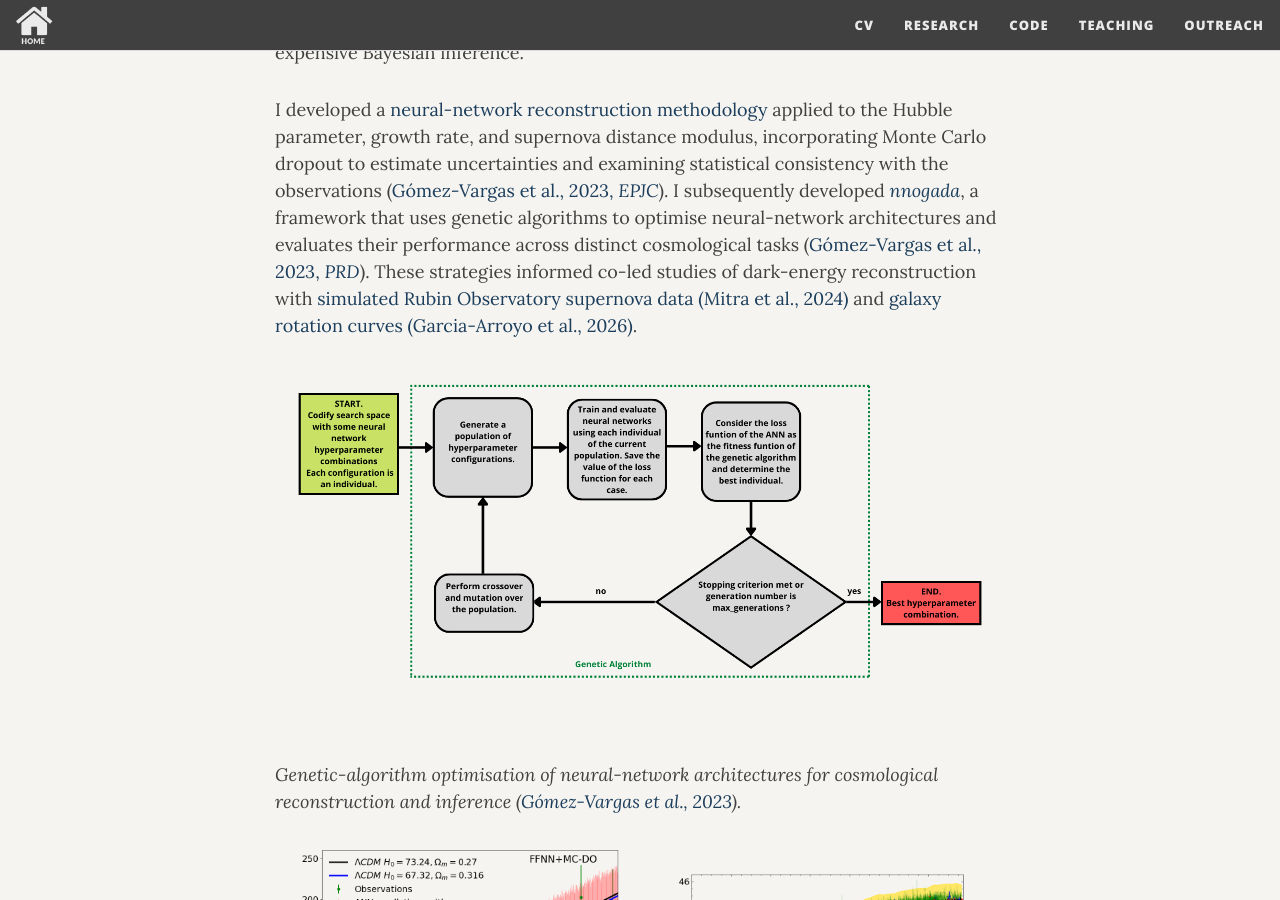
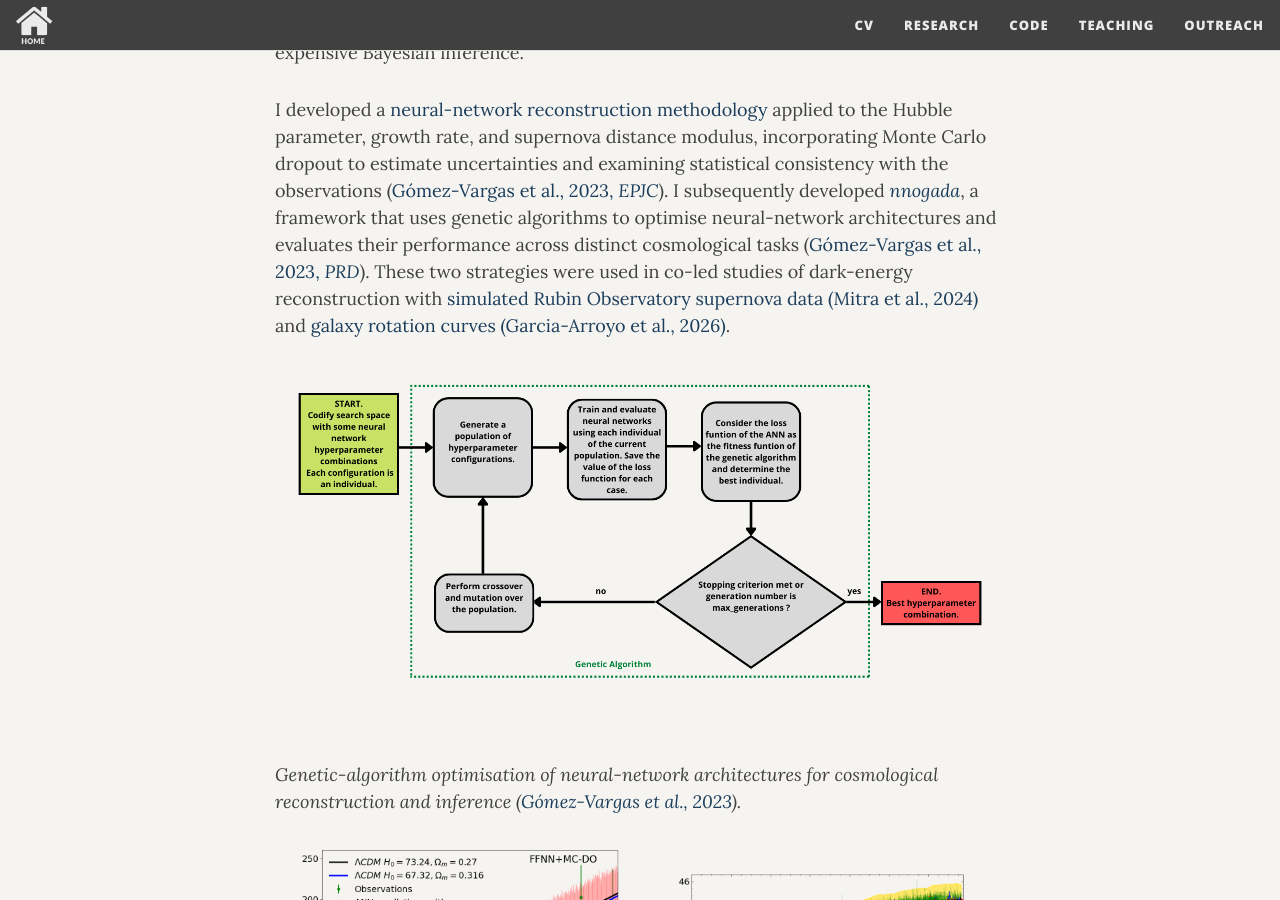
Before and after one commit to igomezv/igomezv.github.io, a Jekyll site: the page built from research.md, in a window 1280 px wide and 900 px high, scrolled down 2369 px. Built offline with Jekyll 4.4.1, drawn with Linux system fonts in a browser that asks for light colours; nearby versions of some CDN libraries; comment, search, counter and statistics services are not loaded.

Commit message:
Update research.md

```diff
--- a/research.md
+++ b/research.md
@@ -27,7 +27,7 @@ My longer-term goal is to connect photometric variability with spectroscopic act
 
 My research in astrophysical statistical inference originated in cosmology during my PhD at IPN and postdoctoral research at UNAM, addressing challenges involving limited datasets, uncertainty quantification, model selection, and computationally expensive Bayesian inference.
 
-I developed a [neural-network reconstruction methodology](/code/#ann-reconstructions) applied to the Hubble parameter, growth rate, and supernova distance modulus, incorporating Monte Carlo dropout to estimate uncertainties and examining statistical consistency with the observations ([Gómez-Vargas et al., 2023, *EPJC*](https://doi.org/10.1140/epjc/s10052-023-11435-9)). I subsequently developed [*nnogada*](/code/#nnogada), a framework that uses genetic algorithms to optimise neural-network architectures and evaluates their performance across distinct cosmological tasks ([Gómez-Vargas et al., 2023, *PRD*](https://doi.org/10.1103/PhysRevD.107.043509)). These strategies informed co-led studies of dark-energy reconstruction with [simulated Rubin Observatory supernova data (Mitra et al., 2024)](https://www.sciencedirect.com/science/article/pii/S2212686424002887) and [galaxy rotation curves (Garcia-Arroyo et al., 2026)](https://www.sciencedirect.com/science/article/pii/S2212686426000294).
+I developed a [neural-network reconstruction methodology](/code/#ann-reconstructions) applied to the Hubble parameter, growth rate, and supernova distance modulus, incorporating Monte Carlo dropout to estimate uncertainties and examining statistical consistency with the observations ([Gómez-Vargas et al., 2023, *EPJC*](https://doi.org/10.1140/epjc/s10052-023-11435-9)). I subsequently developed [*nnogada*](/code/#nnogada), a framework that uses genetic algorithms to optimise neural-network architectures and evaluates their performance across distinct cosmological tasks ([Gómez-Vargas et al., 2023, *PRD*](https://doi.org/10.1103/PhysRevD.107.043509)). These two strategies were used in co-led studies of dark-energy reconstruction with [simulated Rubin Observatory supernova data (Mitra et al., 2024)](https://www.sciencedirect.com/science/article/pii/S2212686424002887) and [galaxy rotation curves (Garcia-Arroyo et al., 2026)](https://www.sciencedirect.com/science/article/pii/S2212686426000294).
 
 ![Neural networks optimised with genetic algorithms for cosmological modelling](/assets/img/nnogada.png){: .mx-auto.d-block :}
 
```
